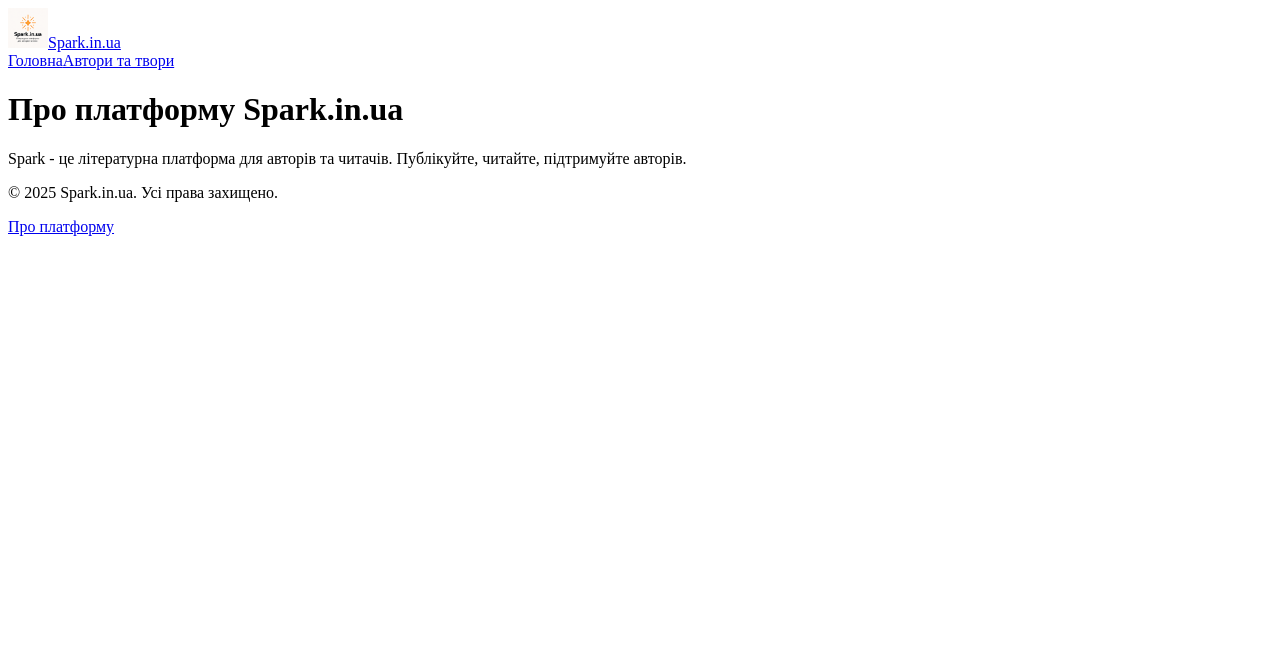
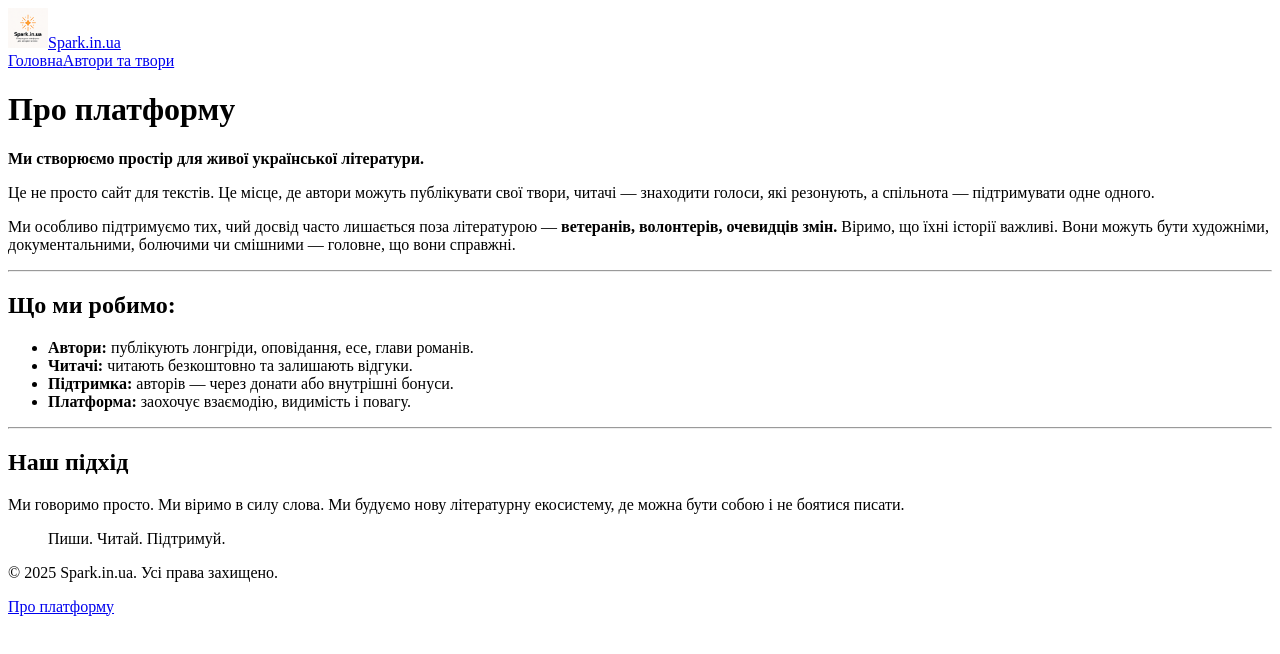
Before and after one commit to Bbed1989/spark-inua, a Next.js app: page /about in a window 1280 px wide. Shown: the top 654 px of the page. Built offline with nearby package versions, Linux system fonts and the light colour scheme.

Commit message:
Improved About page

```diff
--- a/src/app/about/page.tsx
+++ b/src/app/about/page.tsx
@@ -1,10 +1,38 @@
-export default function About() {
+// src/app/about/page.tsx
+export default function AboutPage() {
   return (
-    <div className="flex flex-col items-center justify-center min-h-screen text-center">
-      <h1 className="text-4xl font-bold mb-4">Про платформу Spark.in.ua</h1>
-      <p className="text-lg max-w-2xl">
-        Spark - це літературна платформа для авторів та читачів. Публікуйте, читайте, підтримуйте авторів.
+    <div className="max-w-4xl mx-auto p-6 text-gray-800">
+      <h1 className="text-3xl font-bold mb-4">Про платформу</h1>
+      <p className="text-lg mb-4">
+        <strong>Ми створюємо простір для живої української літератури.</strong>
       </p>
+      <p className="mb-4">
+        Це не просто сайт для текстів. Це місце, де автори можуть публікувати свої твори, читачі — знаходити голоси, які резонують, а спільнота — підтримувати одне одного.
+      </p>
+      <p className="mb-4">
+        Ми особливо підтримуємо тих, чий досвід часто лишається поза літературою — <strong>ветеранів, волонтерів, очевидців змін.</strong> Віримо, що їхні історії важливі. Вони можуть бути художніми, документальними, болючими чи смішними — головне, що вони справжні.
+      </p>
+
+      <hr className="my-6" />
+
+      <h2 className="text-2xl font-bold mb-4">Що ми робимо:</h2>
+      <ul className="list-disc list-inside space-y-2 mb-4">
+        <li><strong>Автори:</strong> публікують лонгріди, оповідання, есе, глави романів.</li>
+        <li><strong>Читачі:</strong> читають безкоштовно та залишають відгуки.</li>
+        <li><strong>Підтримка:</strong> авторів — через донати або внутрішні бонуси.</li>
+        <li><strong>Платформа:</strong> заохочує взаємодію, видимість і повагу.</li>
+      </ul>
+
+      <hr className="my-6" />
+
+      <h2 className="text-2xl font-bold mb-4">Наш підхід</h2>
+      <p className="mb-4">
+        Ми говоримо просто. Ми віримо в силу слова. Ми будуємо нову літературну екосистему, де можна бути собою і не боятися писати.
+      </p>
+
+      <blockquote className="mt-6 border-l-4 border-blue-600 pl-4 text-xl italic">
+        Пиши. Читай. Підтримуй.
+      </blockquote>
     </div>
   );
 }
--- a/src/app/page.tsx
+++ b/src/app/page.tsx
@@ -7,9 +7,6 @@
         <p className="mt-4 text-lg text-gray-700 max-w-xl">
           Місце для авторів і читачів. Публікуй, читай, підтримуй.
         </p>
-        <Link href="/about" className="mt-6 px-6 py-3 text-white bg-blue-600 rounded-md hover:bg-blue-800 transition">
-          Дізнатися більше
-        </Link>
       </main>
   );
 }
```
